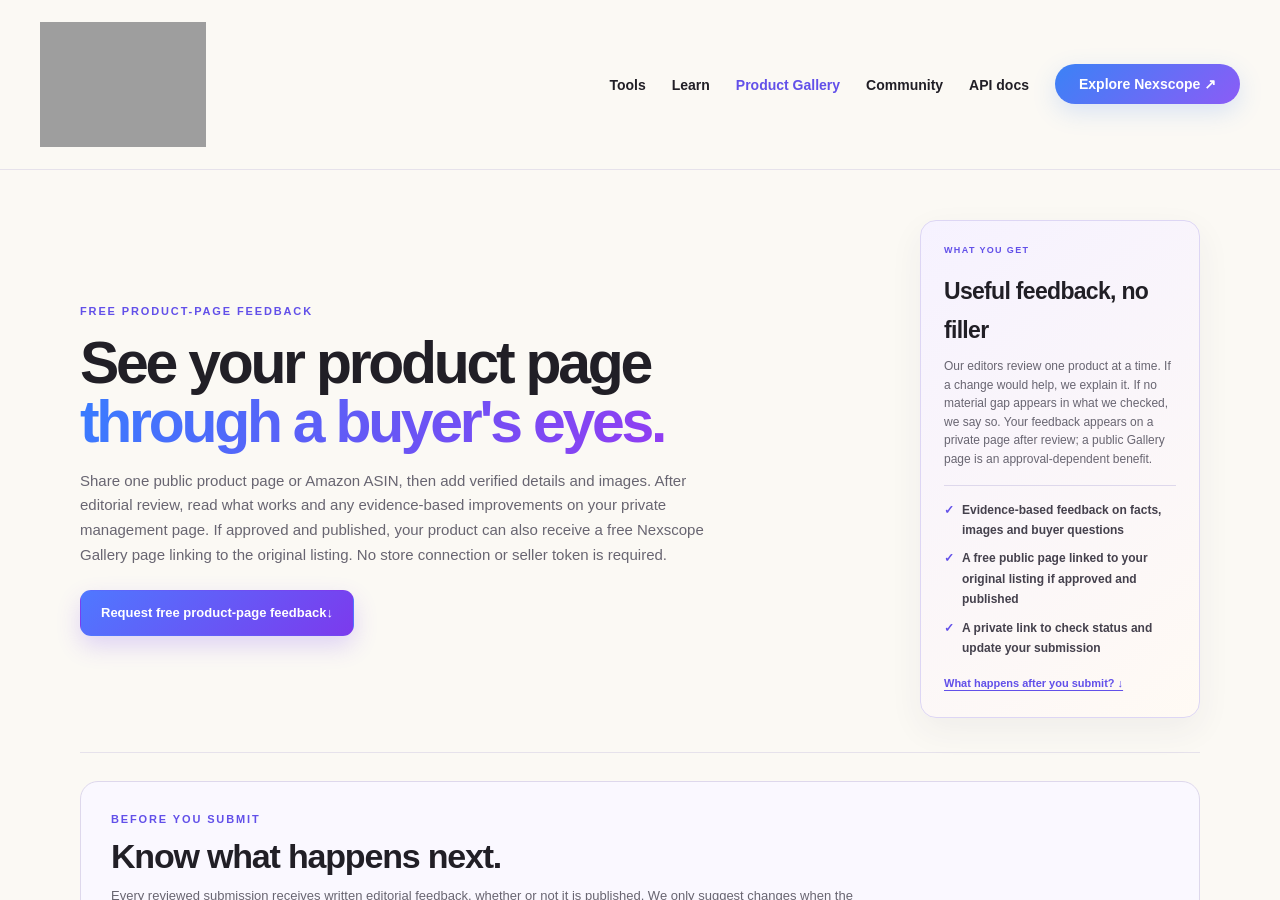
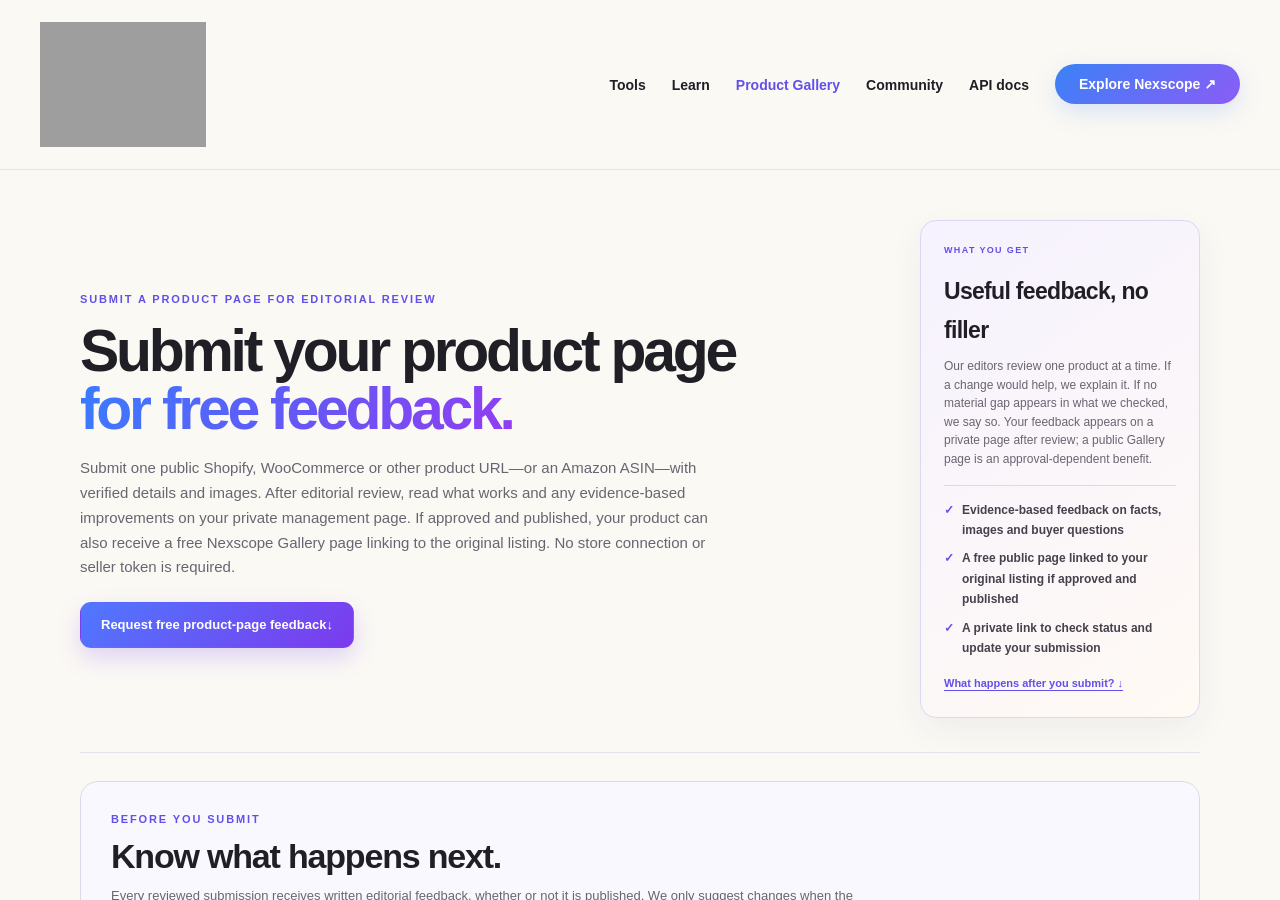
Before and after one commit to nexscope-ai/ecommerce-ai-tools, a Jekyll site: the page built from docs/product-showcase/submit/index.md, in a window 1280 px wide and 900 px high. Built offline with Jekyll 4.4.1, drawn with Linux system fonts in a browser that asks for light colours; nearby versions of some CDN libraries.

Commit message:
Differentiate product review and submission SEO intent

```diff
--- a/docs/_includes/resource-library.html
+++ b/docs/_includes/resource-library.html
@@ -49,7 +49,7 @@
     </ul>
     <div class="showcase-home-actions">
       <a class="showcase-primary" href="{{ '/product-showcase/submit/' | relative_url }}">Request free product-page feedback ↗</a>
-      <a class="showcase-home-link" href="{{ '/product-showcase/' | relative_url }}">Explore Product Gallery →</a>
+      <a class="showcase-home-link" href="{{ '/product-showcase/' | relative_url }}">How the product page review works →</a>
     </div>
     <small>Save your private link to read the feedback. No fixed review deadline or automatic status email. Public display requires approval; rankings, traffic and sales are not guaranteed.</small>
   </div>
--- a/docs/product-showcase/submit/index.md
+++ b/docs/product-showcase/submit/index.md
@@ -1,7 +1,7 @@
 ---
 layout: default
-title: Get Free Product Page Feedback | Nexscope Gallery
-description: Share one product URL or Amazon ASIN for free editorial feedback on what works and what could improve. Approved products can also receive a free Gallery page linked to the original listing.
+title: Submit a Product Page for Free Feedback | Nexscope
+description: Submit a public product URL or Amazon ASIN with product details and images for free editorial feedback. Save a private link to read the review and status.
 permalink: /product-showcase/submit/
 last_modified_at: 2026-10-09
 robots: index,follow,max-image-preview:large,max-snippet:-1,max-video-preview:-1
@@ -17,9 +17,9 @@
 <section class="showcase-form-shell" data-showcase-form data-api-base="{{ site.product_showcase_api_base }}">
   <header class="showcase-form-intro">
     <div class="showcase-form-heading">
-      <span class="eyebrow">Free product-page feedback</span>
-      <h1>See your product page<br><span>through a buyer's eyes.</span></h1>
-      <p>Share one public product page or Amazon ASIN, then add verified details and images. After editorial review, read what works and any evidence-based improvements on your private management page. If approved and published, your product can also receive a free Nexscope Gallery page linking to the original listing. No store connection or seller token is required.</p>
+      <span class="eyebrow">Submit a product page for editorial review</span>
+      <h1>Submit your product page<br><span>for free feedback.</span></h1>
+      <p>Submit one public Shopify, WooCommerce or other product URL—or an Amazon ASIN—with verified details and images. After editorial review, read what works and any evidence-based improvements on your private management page. If approved and published, your product can also receive a free Nexscope Gallery page linking to the original listing. No store connection or seller token is required.</p>
       <div class="showcase-form-heading-actions">
         <a class="showcase-primary submission-hero-jump" href="#product-submission-form">Request free product-page feedback <span aria-hidden="true">↓</span></a>
       </div>
```
Also changed, not shown: docs/product-showcase/index.md (+7 -4 lines), README.md.
